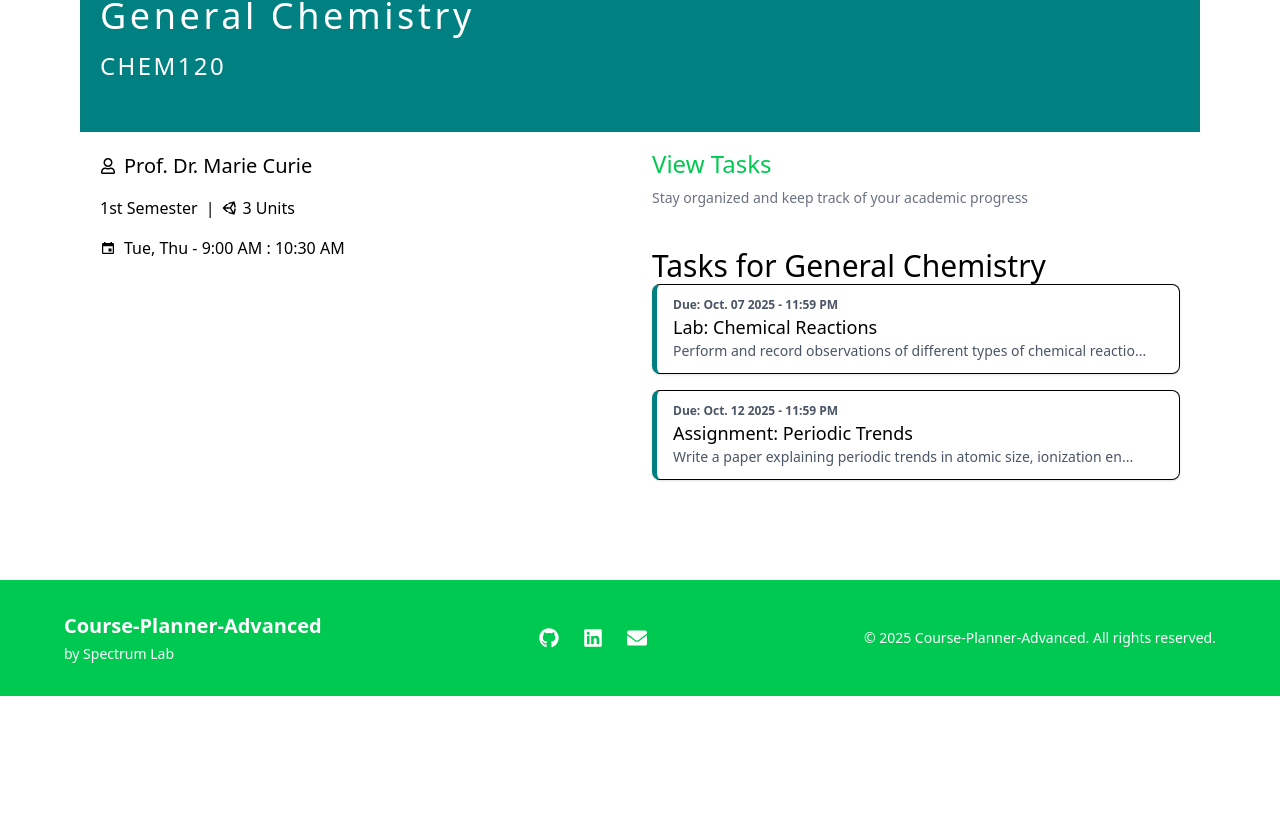
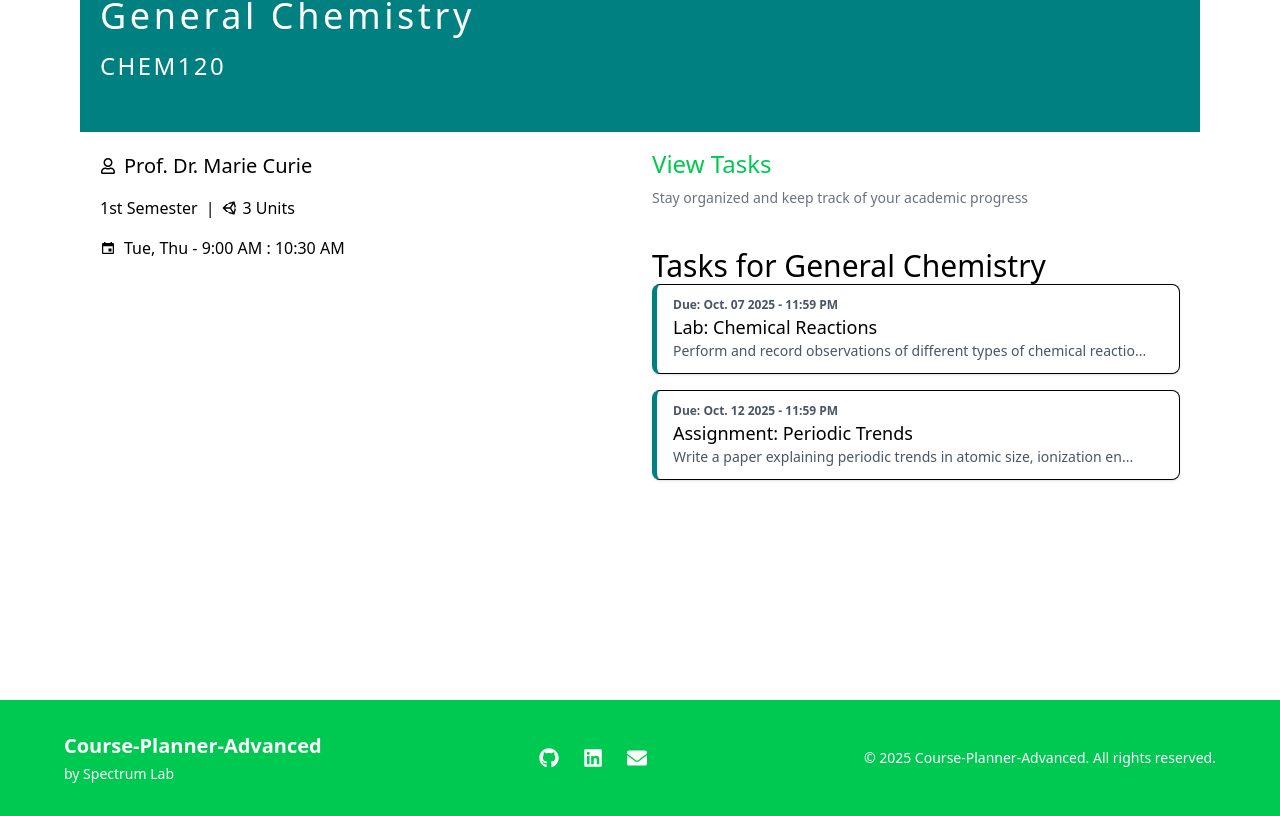
Before and after one commit to Cipher-Syntax/Course-Planner-Advanced, a React (Vite) app in the folder course-planner-advanced/: page /course/CHEM120/tasks/ in a window 1280 px wide. Shown: the part 308-1124 px from the top of the page. Before the commit the page ends 1004 px from the top, so only its background shows below. Built offline with nearby package versions, Linux system fonts and the light colour scheme.

Commit message:
Updated: modified margin-top of footer

```diff
--- a/course-planner-advanced/src/components/Footer.jsx
+++ b/course-planner-advanced/src/components/Footer.jsx
@@ -3,7 +3,7 @@ import { FaGithub, FaLinkedin, FaEnvelope } from "react-icons/fa";
 
 const Footer = () => {
     return (
-        <footer className="bg-green-500 text-white px-6 py-8 mt-20">
+        <footer className="bg-green-500 text-white px-6 py-8 mt-50">
             <div className="max-w-6xl mx-auto flex flex-col md:flex-row justify-between items-center gap-6">
 
                 <div className="text-center md:text-left">
```
